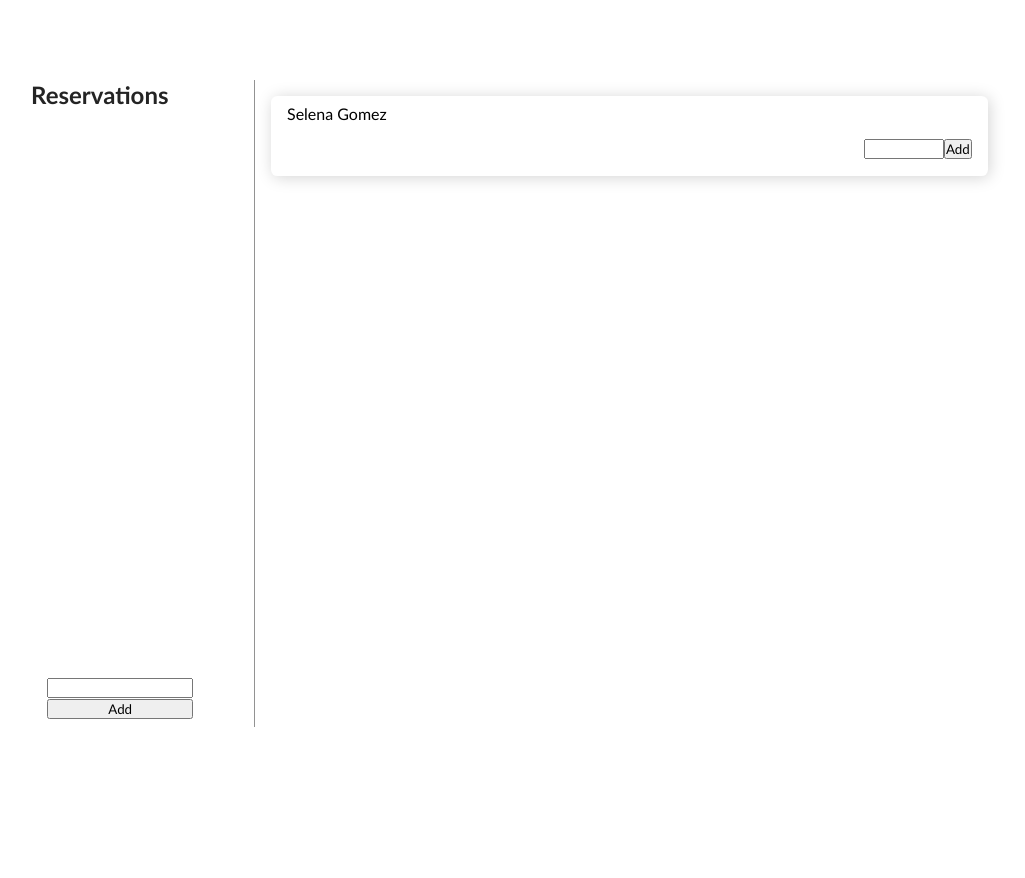
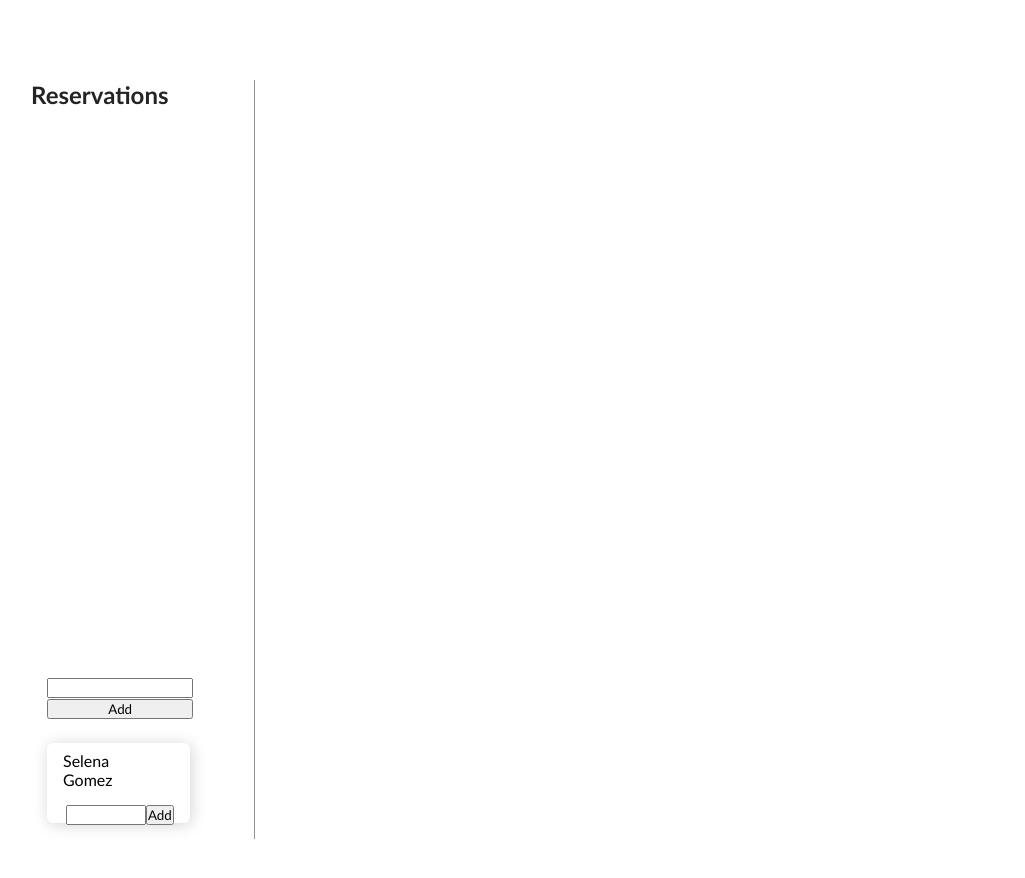
Before and after one commit to hyoni0817/reduxtoolkit-study, a React (Create React App) app in the folder restaurant/: page / in a window 1280 px wide. Shown: the top 878 px of the page, without its empty margins (49-1074 px from the left). Before the commit the page ends 807 px from the top, so only its background shows below. Built offline with nearby package versions, Linux system fonts and the light colour scheme.

Commit message:
Move: CustomerCard컴포넌트 생성 후 코드 분리

```diff
--- a/restaurant/src/App.tsx
+++ b/restaurant/src/App.tsx
@@ -2,6 +2,7 @@ import React, { useState } from "react";
 import { useSelector, useDispatch } from "react-redux";
 import "./App.css";
 import { RootState } from "./app/store";
+import CustomerCard from "./components/CustomerCard";
 import ReservationCard from "./components/ReservationCard";
 import { addReservation } from "./features/reservationSlice";
 
@@ -39,17 +40,8 @@ function App() {
             />
             <button onClick={handleAddReservations}>Add</button>
           </div>
-        </div>
-        <div className="customer-food-container">
-          <div className="customer-food-card-container">
-            <p>Selena Gomez</p>
-            <div className="customer-foods-container">
-              <div className="customer-food"></div>
-              <div className="customer-food-input-container">
-                <input />
-                <button>Add</button>
-              </div>
-            </div>
+          <div className="customer-food-container">
+            <CustomerCard />
           </div>
         </div>
       </div>
--- /dev/null
+++ b/restaurant/src/components/CustomerCard.tsx
@@ -0,0 +1,16 @@
+import React from "react";
+
+export default function CustomerCard() {
+  return (
+    <div className="customer-food-card-container">
+      <p>Selena Gomez</p>
+      <div className="customer-foods-container">
+        <div className="customer-food"></div>
+        <div className="customer-food-input-container">
+          <input />
+          <button>Add</button>
+        </div>
+      </div>
+    </div>
+  );
+}
```
